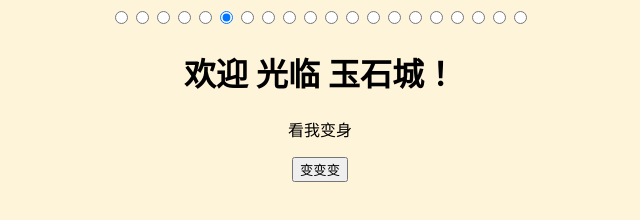
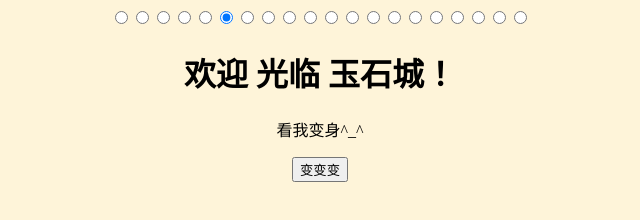
Before and after one commit to fhqydp/fhqydp.github.io, a plain HTML site: page index.html in a window 1280 px wide. Shown: the full height of the page, 320-960 px from the left. Drawn offline with Linux system fonts and the light colour scheme.

Commit message:
index.hmtl wx

```diff
--- a/index.html
+++ b/index.html
@@ -55,7 +55,7 @@ function animate() {
 
 <h1>欢迎 光临 玉石城！</h1>
 
-<p id="demo">看我变身</p>
+<p id="demo">看我变身^_^</p>
 
 <button type="button" onclick="myFunction()">变变变</button>
 
```
